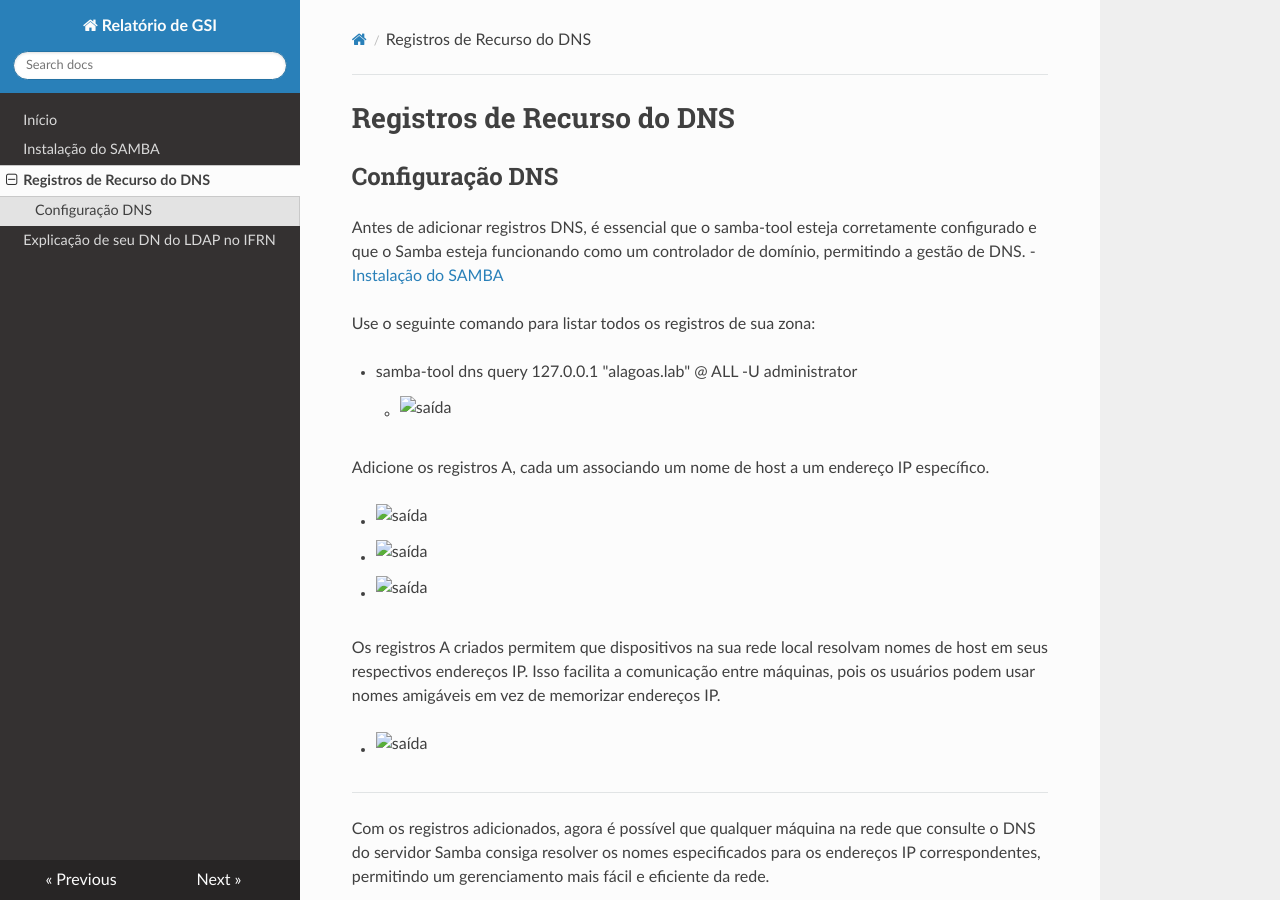
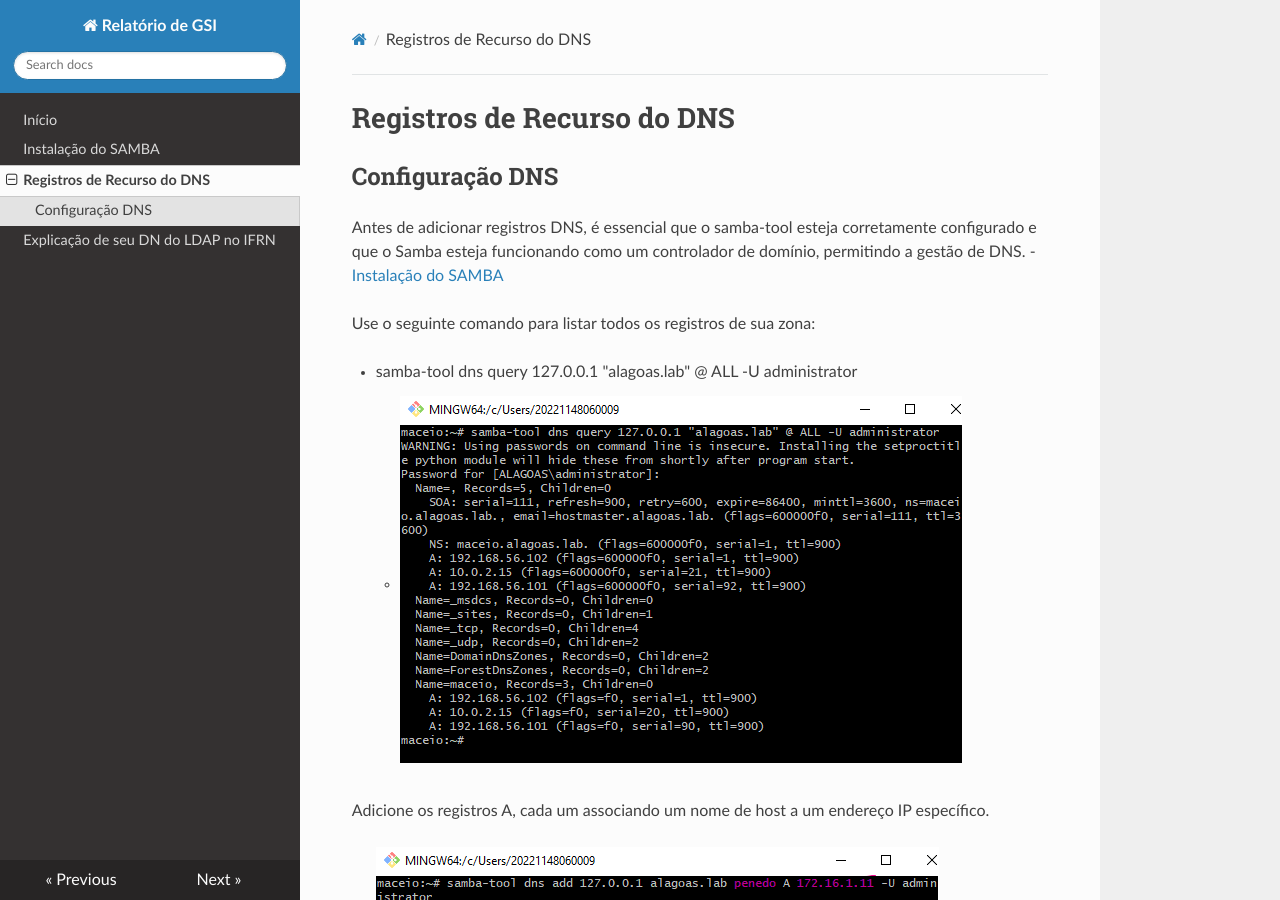
Before and after one commit to anaclrra/gsi-rel, an MkDocs documentation site: the page built from docs/dns/registros-a.md, in a window 1280 px wide and 900 px high. Built offline with MkDocs 1.6.1, drawn with Linux system fonts in a browser that asks for light colours; nearby versions of some CDN libraries.

Commit message:
fix: DNS' images path; doc: ini highlighting for samba conf file

```diff
--- a/docs/dns/registros-a.md
+++ b/docs/dns/registros-a.md
@@ -8,17 +8,17 @@ Use o seguinte comando para listar todos os registros de sua zona:
 
 - samba-tool dns query 127.0.0.1 "alagoas.lab" @ ALL -U administrator
 
-    - ![saída](/docs/dns/assets/samba-tool-dns-query.png)
+    - ![saída](./assets/samba-tool-dns-query.png)
 
 Adicione os registros A, cada um associando um nome de host a um endereço IP específico.
 
- - ![saída](/docs/dns/assets/samab-tool-dns-add-penedo.png "Adiciona Host Penedo")
- - ![saída](/docs/dns/assets/samba-tool-dns-add-maragogi.png "Adiciona Host Maragogi")
- - ![saída](/docs/dns/assets/samba-tool-dns-add-piranhas.png "Adiciona Host Piranhas")
+ - ![saída](./assets/samab-tool-dns-add-penedo.png "Adiciona Host Penedo")
+ - ![saída](./assets/samba-tool-dns-add-maragogi.png "Adiciona Host Maragogi")
+ - ![saída](./assets/samba-tool-dns-add-piranhas.png "Adiciona Host Piranhas")
 
   Os registros A criados permitem que dispositivos na sua rede local resolvam nomes de host em seus respectivos endereços IP. Isso facilita a comunicação entre máquinas, pois os usuários podem usar nomes amigáveis em vez de memorizar endereços IP.
 
- - ![saída](/docs/dns/assets/samba-tool-dns-query_2.png "Verifica hosts adicionados")
+ - ![saída](./assets/samba-tool-dns-query_2.png "Verifica hosts adicionados")
 
  ---
  Com os registros adicionados, agora é possível que qualquer máquina na rede que consulte o DNS do servidor Samba consiga resolver os nomes especificados para os endereços IP correspondentes, permitindo um gerenciamento mais fácil e eficiente da rede.
```
Also changed, not shown: docs/samba/instalacao.md (+1 -1 lines).
